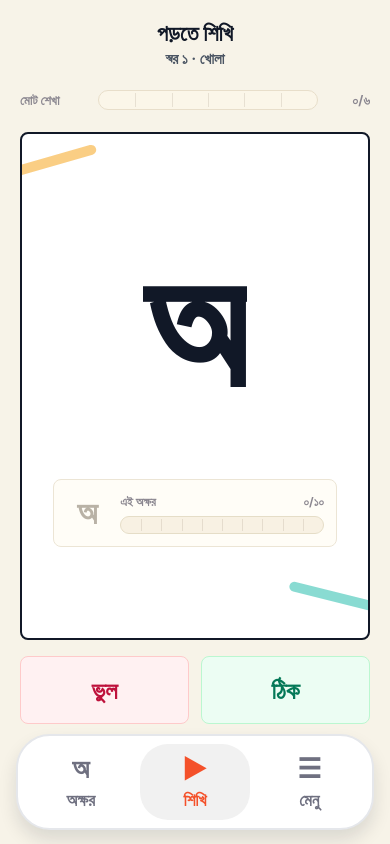
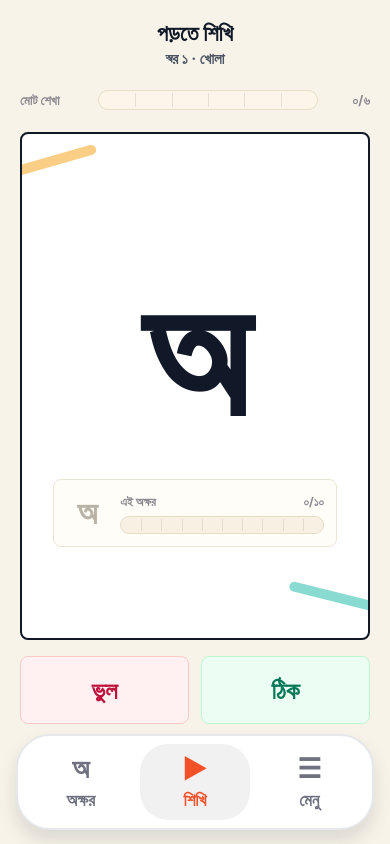
Before and after one commit to bappygolder/prote-shikhi, a React Native app: screen / in a window 390 px wide. Built offline with nearby package versions, Linux system fonts and the light colour scheme.

Commit message:
fix: remove single line bounds and excessive margin causing bangla text clipping

```diff
--- a/App.tsx
+++ b/App.tsx
@@ -658,8 +658,6 @@ export default function App() {
                 ]}
               />
               <Text
-                adjustsFontSizeToFit
-                numberOfLines={1}
                 style={[
                   styles.letter,
                   isCurrentVowelSign && styles.vowelSignLetter,
@@ -1247,9 +1245,8 @@ const styles = StyleSheet.create({
     color: '#111827',
     fontSize: 168,
     fontWeight: '700',
-    includeFontPadding: false,
-    letterSpacing: 0,
-    marginBottom: 118,
+    letterSpacing: 0,
+    marginBottom: 60,
     textAlign: 'center',
   },
   vowelSignLetter: {
```
